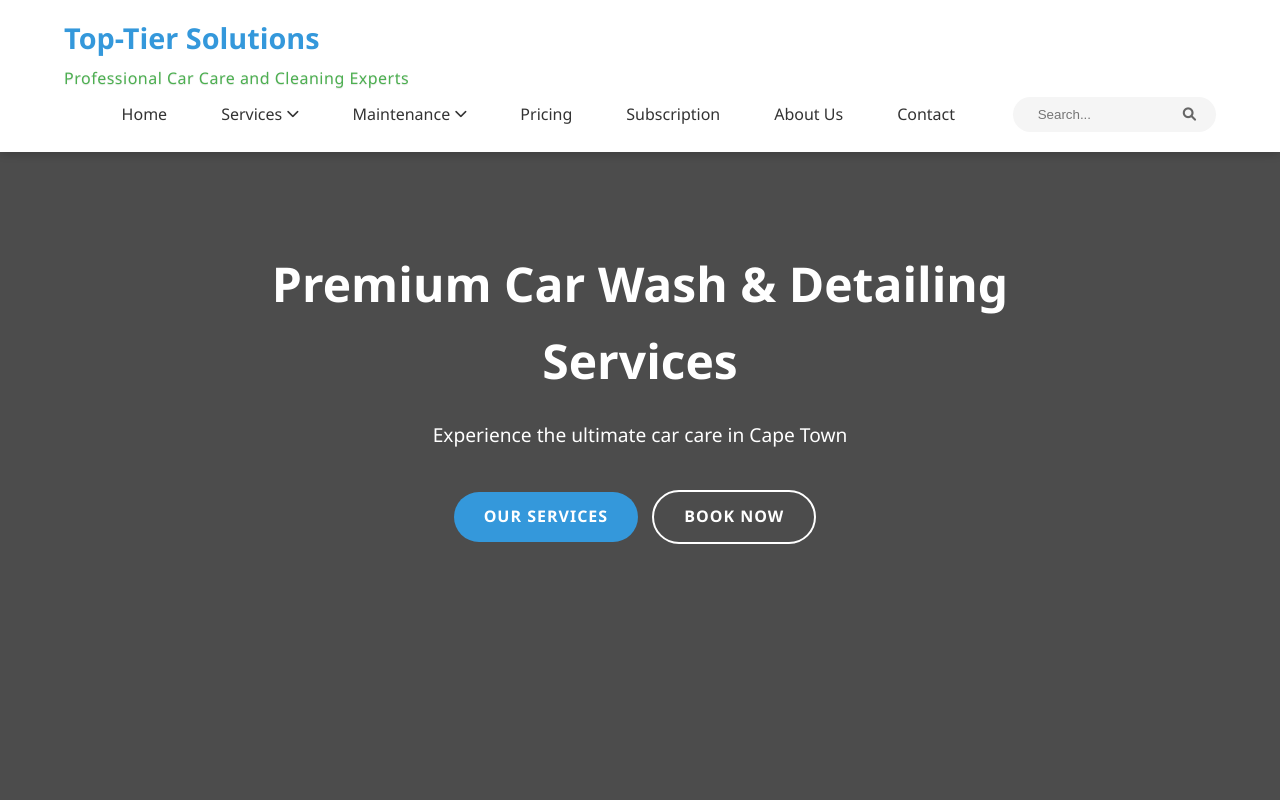
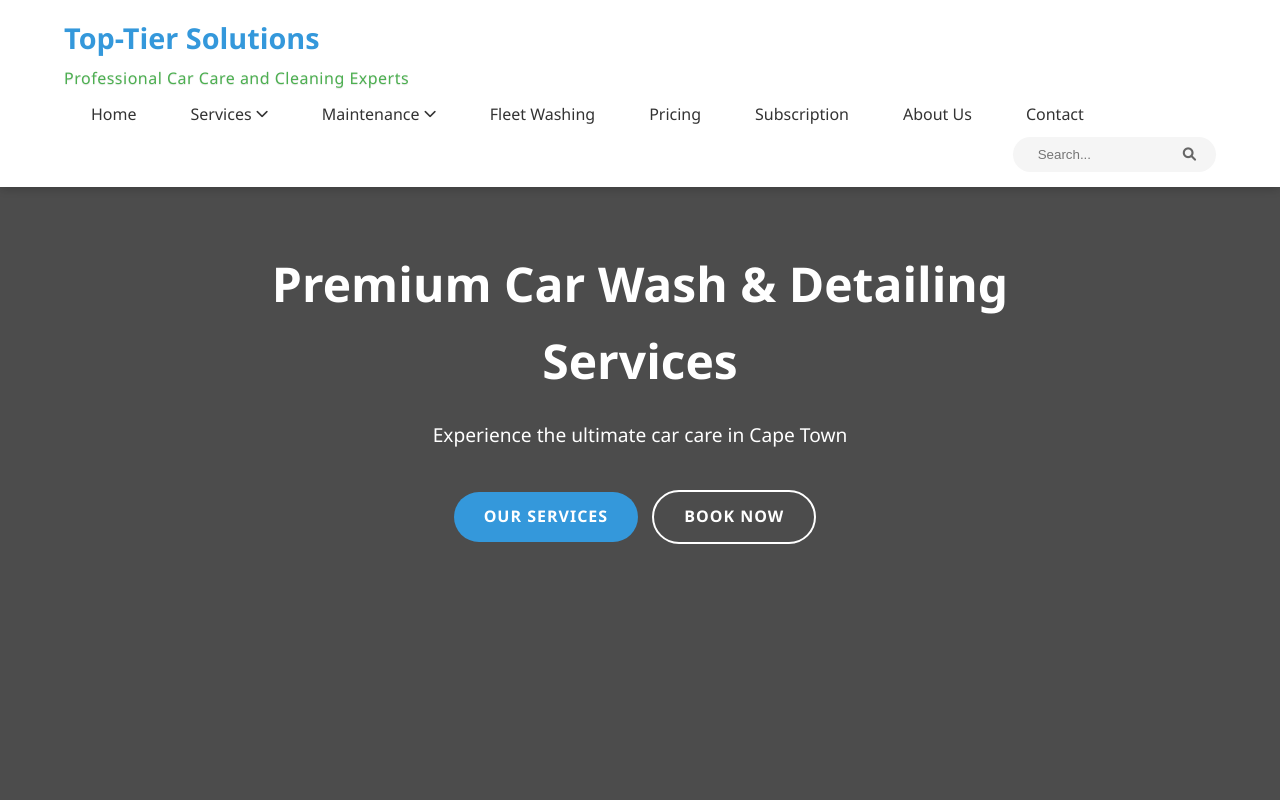
Before and after one commit to imuteremuka/toptier, a plain HTML site: page index.html in a window 1280 px wide. Shown: the top 800 px of the page. Drawn offline with Linux system fonts and the light colour scheme.

Commit message:
adjusted navigation bar to fit fleet services

```diff
--- a/index.html
+++ b/index.html
@@ -19,10 +19,10 @@
 
         .nav-links {
             display: flex;
-            justify-content: center;
+            justify-content: flex-start;
             align-items: center;
             flex-grow: 1;
-            margin: 0 30px;
+            margin: 0 30px 0 0;
             padding: 0;
         }
 
@@ -113,7 +113,7 @@
         .nav-actions {
             display: flex;
             align-items: center;
-            gap: 15px;
+            margin-left: auto;
         }
 
         .search-form {
@@ -240,6 +240,7 @@
                         <li><a href="maintenance-services.html">All Maintenance Services</a></li>
                     </ul>
                 </li>
+                <li><a href="fleet-washing.html">Fleet Washing</a></li>
                 <li><a href="#pricing">Pricing</a></li>
                 <li><a href="subscription.html">Subscription</a></li>
                 <li><a href="#about">About Us</a></li>
```
